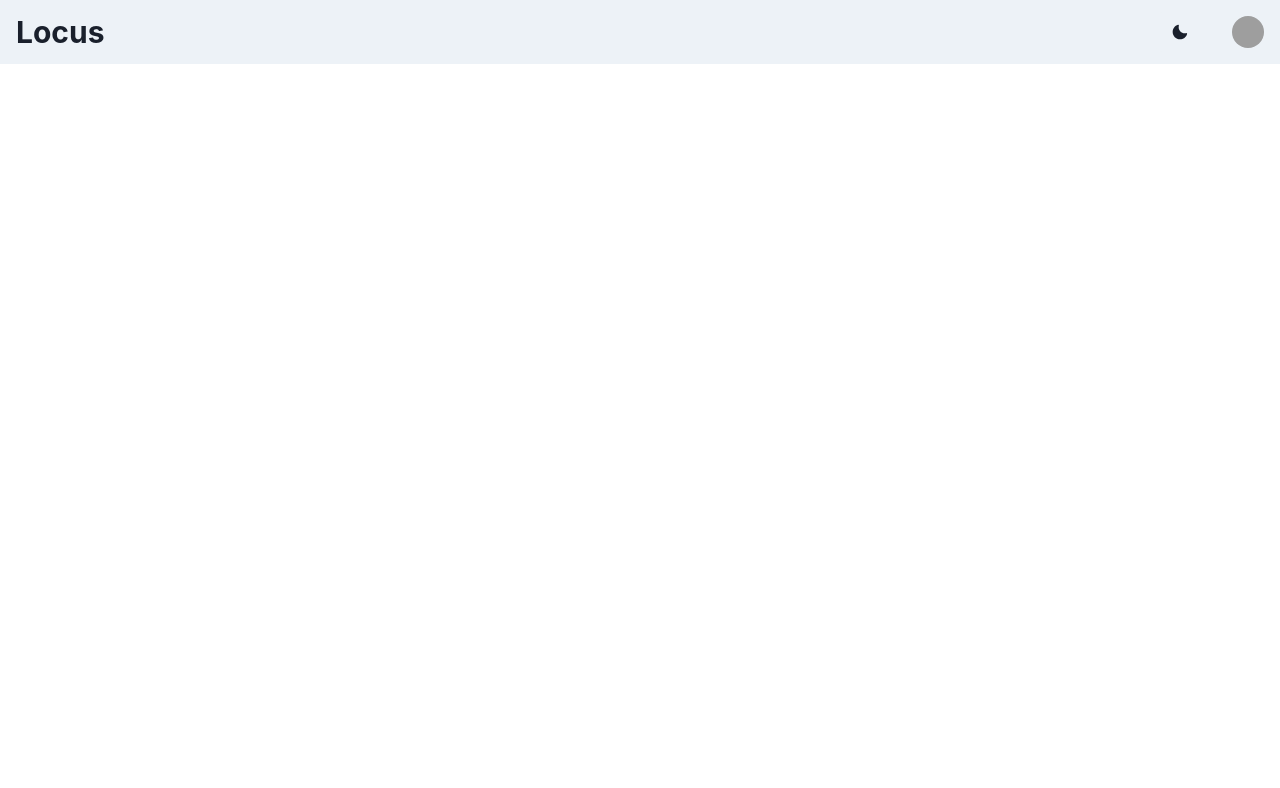
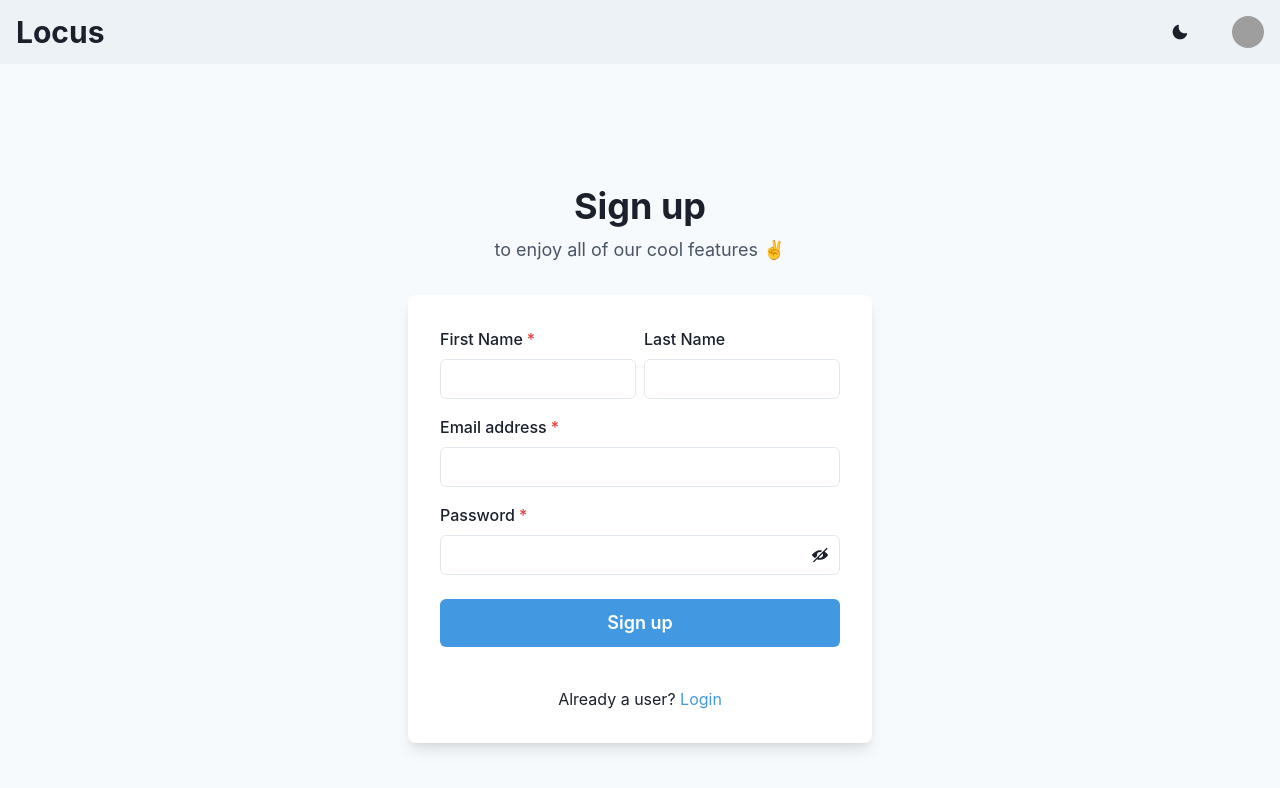
Before and after one commit to goatps/fuzzy-winner, a React (Create React App) app: page /sign-up in a window 1280 px wide. Shown: the top 788 px of the page. Built offline with nearby package versions, Linux system fonts and the light colour scheme; grey boxes are pictures that could not be loaded.

Commit message:
Added signup page

```diff
--- a/package.json
+++ b/package.json
@@ -18,7 +18,8 @@
     "react": "^18.2.0",
     "react-dom": "^18.2.0",
     "react-icons": "^3.11.0",
-    "react-scripts": "5.0.1",
+    "react-router-dom": "^6.9.0",
+    "react-scripts": "^5.0.1",
     "typescript": "^4.9.5",
     "web-vitals": "^2.1.4"
   },
@@ -42,5 +43,8 @@
       "last 1 firefox version",
       "last 1 safari version"
     ]
+  },
+  "devDependencies": {
+    "@types/babel__core": "^7.20.0"
   }
 }
--- a/src/App.tsx
+++ b/src/App.tsx
@@ -1,12 +1,26 @@
 import * as React from "react"
 import {
   ChakraProvider,
+  Heading,
+  Link,
   theme,
+  Button,
 } from "@chakra-ui/react"
-import Navbar from "./components/Navbar/Navbar"
+// import Navbar from "./components/Navbar/Navbar"
 
-export const App = () => (
-  <ChakraProvider theme={theme}>
-    <Navbar />
-  </ChakraProvider>
-)
+export const App = () => {
+  return(
+    <>
+      <Heading>
+        This is home
+      </Heading>
+      <Link
+        href="/sign-up"
+      >
+        <Button>
+            SignUp
+        </Button>
+      </Link>
+    </>
+  )
+}
--- /dev/null
+++ b/src/SignUp/SignUp.tsx
@@ -0,0 +1,99 @@
+import {
+  Flex,
+  Box,
+  FormControl,
+  FormLabel,
+  Input,
+  InputGroup,
+  HStack,
+  InputRightElement,
+  Stack,
+  Button,
+  Heading,
+  Text,
+  useColorModeValue,
+  Link,
+} from '@chakra-ui/react';
+import { useState } from 'react';
+import { ViewIcon, ViewOffIcon } from '@chakra-ui/icons';
+
+export default function Signup() {
+  const [showPassword, setShowPassword] = useState(false);
+
+  return (
+    <Flex
+      minH={'100vh'}
+      align={'center'}
+      justify={'center'}
+      bg={useColorModeValue('gray.50', 'gray.800')}>
+      <Stack spacing={8} mx={'auto'} maxW={'lg'} py={12} px={6}>
+        <Stack align={'center'}>
+          <Heading fontSize={'4xl'} textAlign={'center'}>
+            Sign up
+          </Heading>
+          <Text fontSize={'lg'} color={'gray.600'}>
+            to enjoy all of our cool features ✌️
+          </Text>
+        </Stack>
+        <Box
+          rounded={'lg'}
+          bg={useColorModeValue('white', 'gray.700')}
+          boxShadow={'lg'}
+          p={8}>
+          <Stack spacing={4}>
+            <HStack>
+              <Box>
+                <FormControl id="firstName" isRequired>
+                  <FormLabel>First Name</FormLabel>
+                  <Input type="text" />
+                </FormControl>
+              </Box>
+              <Box>
+                <FormControl id="lastName">
+                  <FormLabel>Last Name</FormLabel>
+                  <Input type="text" />
+                </FormControl>
+              </Box>
+            </HStack>
+            <FormControl id="email" isRequired>
+              <FormLabel>Email address</FormLabel>
+              <Input type="email" />
+            </FormControl>
+            <FormControl id="password" isRequired>
+              <FormLabel>Password</FormLabel>
+              <InputGroup>
+                <Input type={showPassword ? 'text' : 'password'} />
+                <InputRightElement h={'full'}>
+                  <Button
+                    variant={'ghost'}
+                    onClick={() =>
+                      setShowPassword((showPassword) => !showPassword)
+                    }>
+                    {showPassword ? <ViewIcon /> : <ViewOffIcon />}
+                  </Button>
+                </InputRightElement>
+              </InputGroup>
+            </FormControl>
+            <Stack spacing={10} pt={2}>
+              <Button
+                loadingText="Submitting"
+                size="lg"
+                bg={'blue.400'}
+                color={'white'}
+                _hover={{
+                  bg: 'blue.500',
+                }}>
+                Sign up
+              </Button>
+            </Stack>
+            <Stack pt={6}>
+              <Text align={'center'}>
+                Already a user? <Link color={'blue.400'}>Login</Link>
+              </Text>
+            </Stack>
+          </Stack>
+        </Box>
+      </Stack>
+    </Flex>
+  );
+}
--- a/src/index.tsx
+++ b/src/index.tsx
@@ -2,9 +2,29 @@
 import * as React from "react"
 import * as ReactDOM from "react-dom/client"
 import { App } from "./App"
+import {
+  createBrowserRouter,
+  RouterProvider,
+} from "react-router-dom";
 import reportWebVitals from "./reportWebVitals"
+import {
+  ChakraProvider,
+  theme,
+} from "@chakra-ui/react"
 import * as serviceWorker from "./serviceWorker"
+import Signup from "./SignUp/SignUp";
+import Navbar from "./components/Navbar/Navbar";
 
+const router = createBrowserRouter([
+  {
+    path: "/",
+    element: <App />,
+  },
+  {
+    path: "/sign-up",
+    element: <Signup />
+  }
+]);
 
 const container = document.getElementById("root")
 if (!container) throw new Error('Failed to find the root element');
@@ -12,8 +32,12 @@
 
 root.render(
   <React.StrictMode>
-    <ColorModeScript />
-    <App />
+    {/* <ColorModeScript /> */}
+    <ChakraProvider theme={theme}>
+    <Navbar />
+    <RouterProvider router={router}/>
+  </ChakraProvider>
+    {/* <Navbar /> */}
   </React.StrictMode>,
 )
 
--- a/tsconfig.json
+++ b/tsconfig.json
@@ -18,7 +18,7 @@
     "resolveJsonModule": true,
     "isolatedModules": true,
     "noEmit": true,
-    "jsx": "react-jsx"
+    "jsx": "preserve"
   },
   "include": [
     "src"
```
Also changed, not shown: 1 other file (tests, documents, lock files or other folders).
